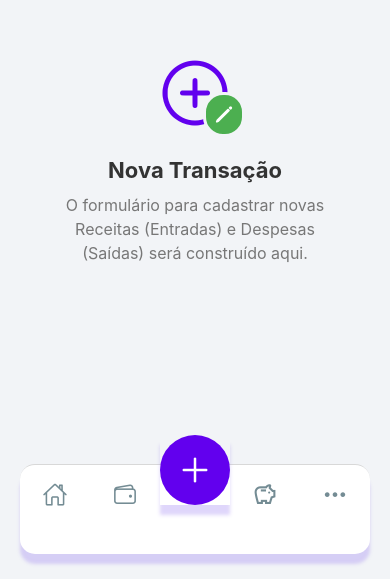
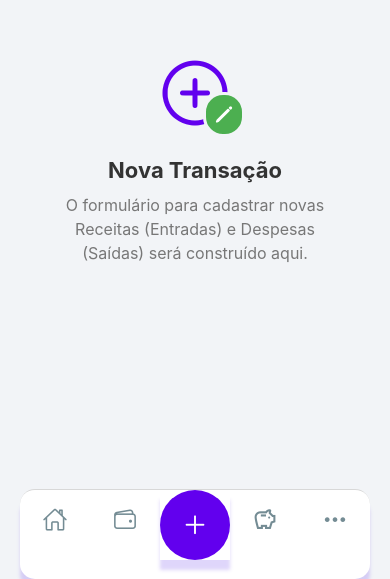
Before and after one commit to xgustavopachecox/TCC-projeto, a React Native app: screen /Adicionar in a window 390 px wide. Shown: the part 265-844 px from the top of the page. Built offline with nearby package versions, Linux system fonts and the light colour scheme.

Commit message:
alteração do footer e do +

```diff
--- a/src/navigation/AppNavigator.tsx
+++ b/src/navigation/AppNavigator.tsx
@@ -17,7 +17,6 @@ const Tab = createBottomTabNavigator();
 const CustomTabBarButton = ({ children, onPress }: any) => (
   <TouchableOpacity
     style={{
-      top: -30,
       justifyContent: 'center',
       alignItems: 'center',
       ...styles.shadow
@@ -46,7 +45,7 @@ export default function AppNavigator() {
           tabBarShowLabel: false,
           tabBarStyle: {
             position: 'absolute',
-            bottom: 25,
+            bottom: 0,
             left: 20,
             right: 20,
             backgroundColor: '#ffffff',
@@ -73,14 +72,20 @@ export default function AppNavigator() {
         }}/>
 
 
-        <Tab.Screen name="Adicionar" component={AddTransaction} options={{
-          tabBarIcon: ({ focused }) => (
-            <Ionicons name="add" size={40} color="#FFF" />
-          ),
-          tabBarButton: (props) => (
-            <CustomTabBarButton {...props} />
-          )
-        }}/>
+        <Tab.Screen
+          name="Adicionar"
+          component={AddTransaction}
+          options={{
+            tabBarIcon: ({ focused }) => (
+              <View>
+                <Ionicons name="add" size={30} color="#FFF" />
+              </View>
+            ),
+            tabBarButton: (props) => (
+              <CustomTabBarButton {...props} />
+            )
+          }}
+        />
 
         <Tab.Screen name="Cofrinhos" component={Goals} options={{
           tabBarIcon: ({ focused }) => (
```
Also changed, not shown: 1 other file (tests, documents, lock files or other folders).
